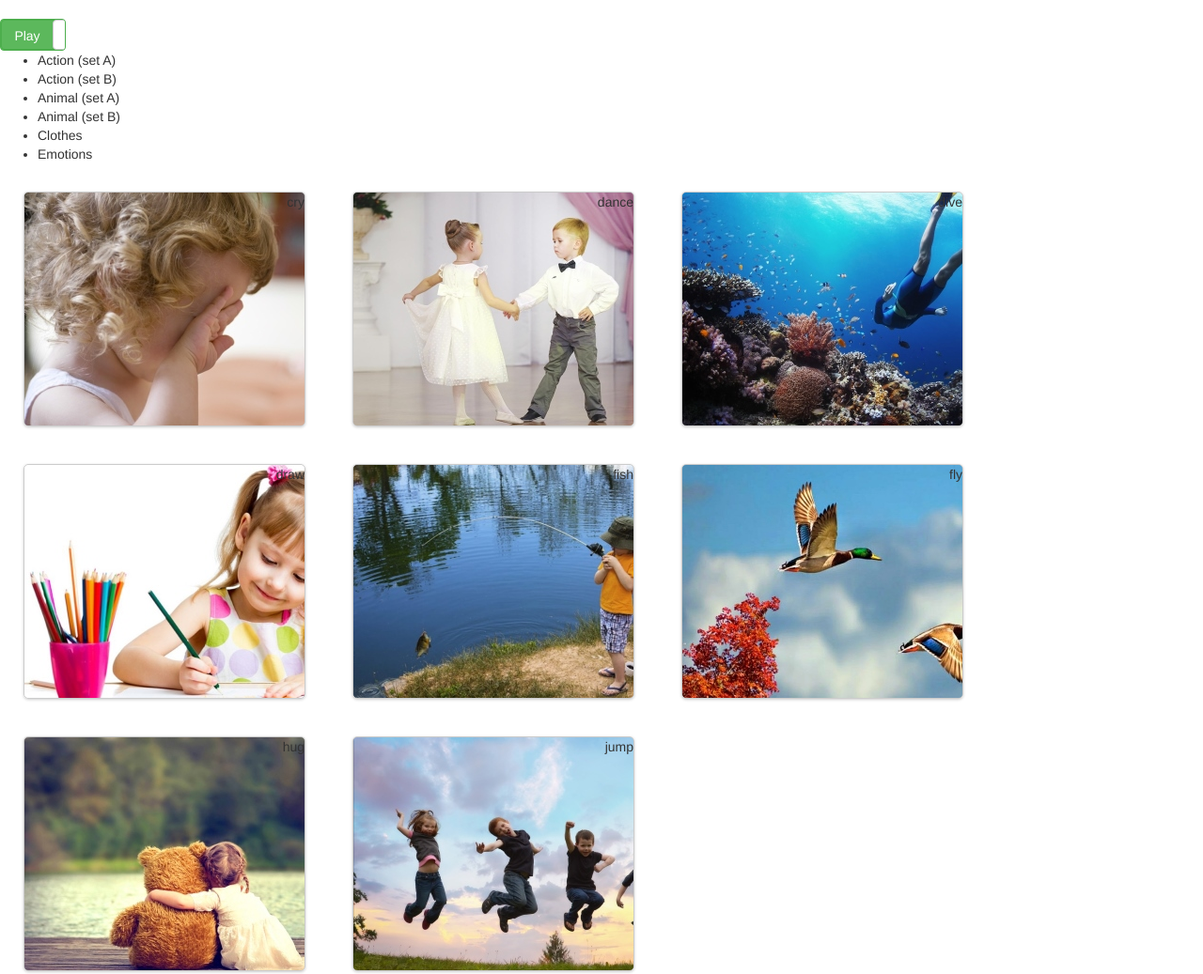
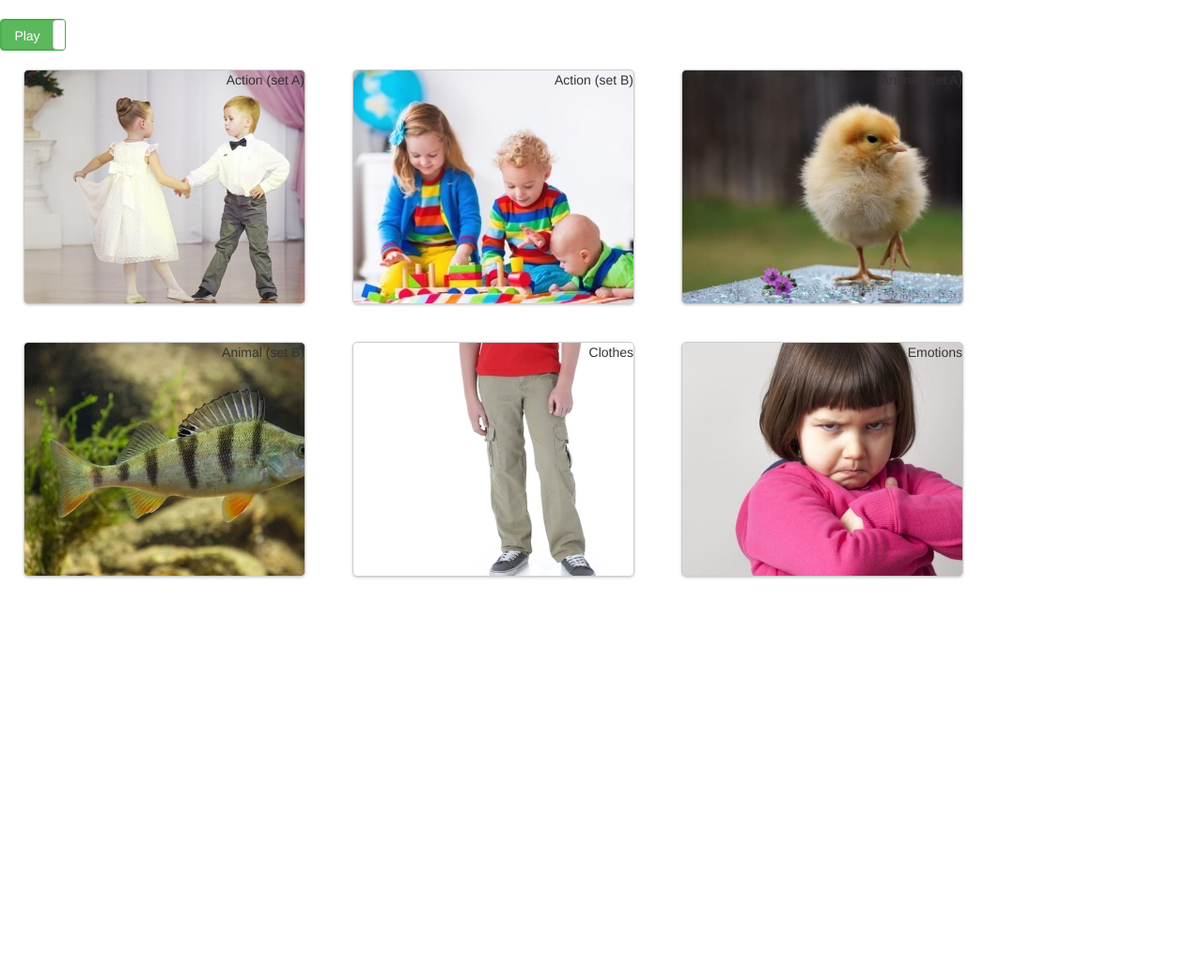
Before and after one commit to AnAtoliy-AA/english-for-kids, a website built with webpack: page index.html in a window 1280 px wide. Shown: the top 1037 px of the page at 94% size. After the commit the page ends 800 px from the top, so only its background shows below. Built offline with nearby package versions, Linux system fonts and the light colour scheme.

Commit message:
feat: add cards group

```diff
--- a/script.js
+++ b/script.js
@@ -1,14 +1,21 @@
-import createHeader from './src/create-header'
-import createCardContainer from './src/create-card-container'
-import changeCardCategories from './src/change-card-categories';
+// import createHeader from './src/create-header'
+// import createCardContainer from './src/create-card-container'
+// import changeCardCategories from './src/change-card-categories';
+
+import CardsGroup from "./src/cards-group";
+
+// function runEnglishForKidsApp() {
+//    const mainContainer =  document.createElement('div');
+//    mainContainer.classList.add('main-container');
+//    document.body.appendChild(mainContainer);
+//   createHeader();
+//   createCardContainer();
+//   changeCardCategories();
+
+// }
 
 function runEnglishForKidsApp() {
-   const mainContainer =  document.createElement('div');
-   mainContainer.classList.add('main-container');
-   document.body.appendChild(mainContainer);
-  createHeader();
-  createCardContainer();
-  changeCardCategories();
+  const cardContainer = new CardsGroup();
 
 }
 
--- /dev/null
+++ b/src/cards-group.js
@@ -0,0 +1,38 @@
+
+import cards from '../assets/cards'
+
+class CardsGroup {
+    constructor() {
+        this.createCardContainer();
+        this.ctreateCardsGroup();
+    }
+
+    createCardContainer() {
+        const { body } = document;
+        const cardContainer = document.createElement('div');
+
+        body.appendChild(cardContainer);
+        cardContainer.classList.add('card-container');
+        cardContainer.id = 'cardContainer';
+    }
+
+    ctreateCardsGroup() {
+        for (let i = 1; i < cards.length; i++) {
+            const cardsGroup = document.createElement('div');
+            const cCard = cards[0][i-1];
+            const cardImgUrl = `url(./assets/${cards[i][1].image})`;
+
+            console.log('cards.length', cards.length);
+
+            cardsGroup.innerHTML = cCard;
+
+            cardsGroup.id = cards[0][i - 1];
+            cardsGroup.classList.add('card-category');
+            cardsGroup.classList.add('card');
+            cardsGroup.style.backgroundImage = cardImgUrl;
+            document.getElementById('cardContainer').appendChild(cardsGroup);
+        }
+    }
+}
+
+export default CardsGroup;
--- a/style.css
+++ b/style.css
@@ -30,7 +30,7 @@
     top: 43.6px;
 }
 
-.card-category {
+.card-container {
     display: flex;
     flex-wrap: wrap;
 }
```
Also changed, not shown: dist/bundle.js, src/card.js (added).
